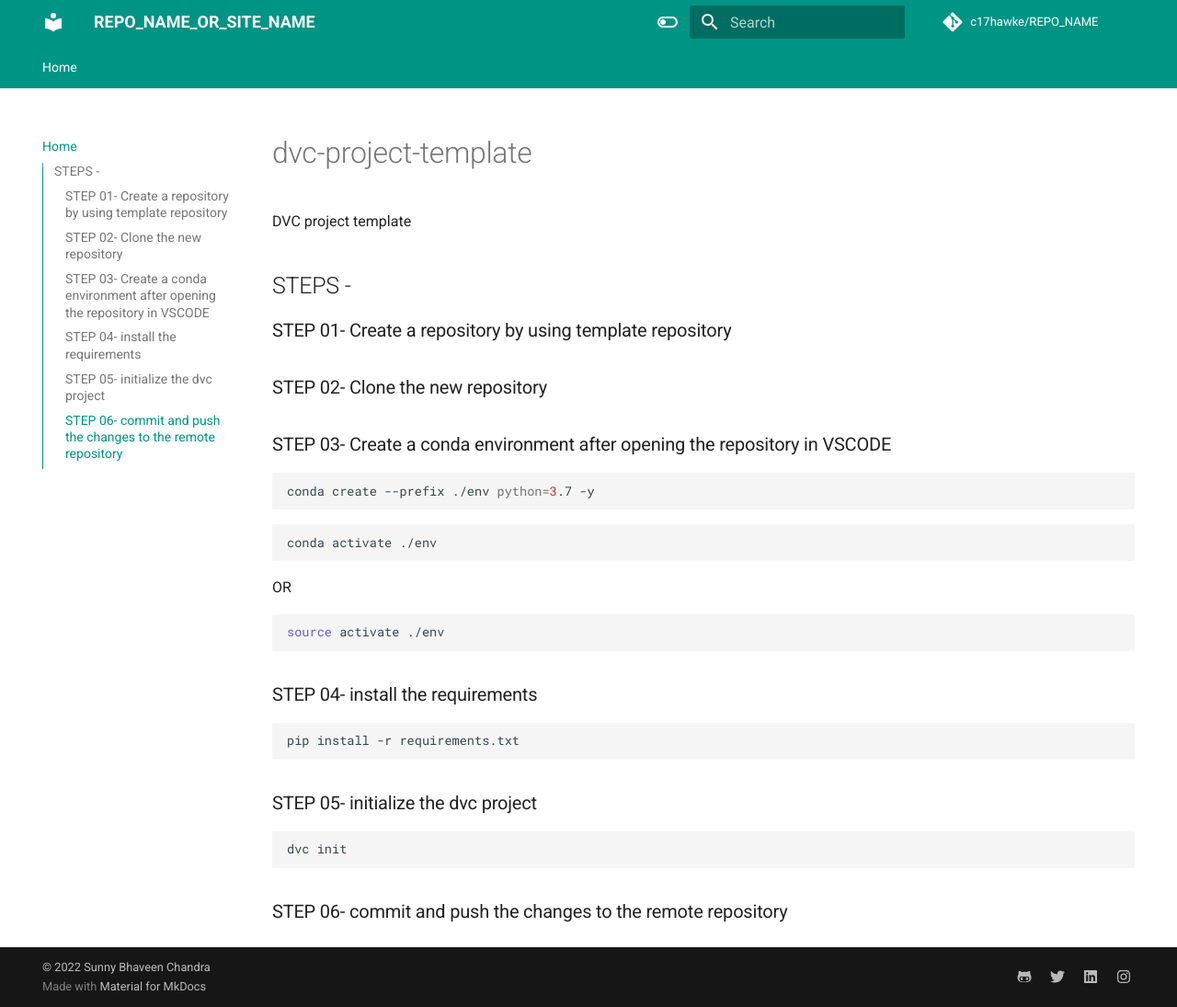
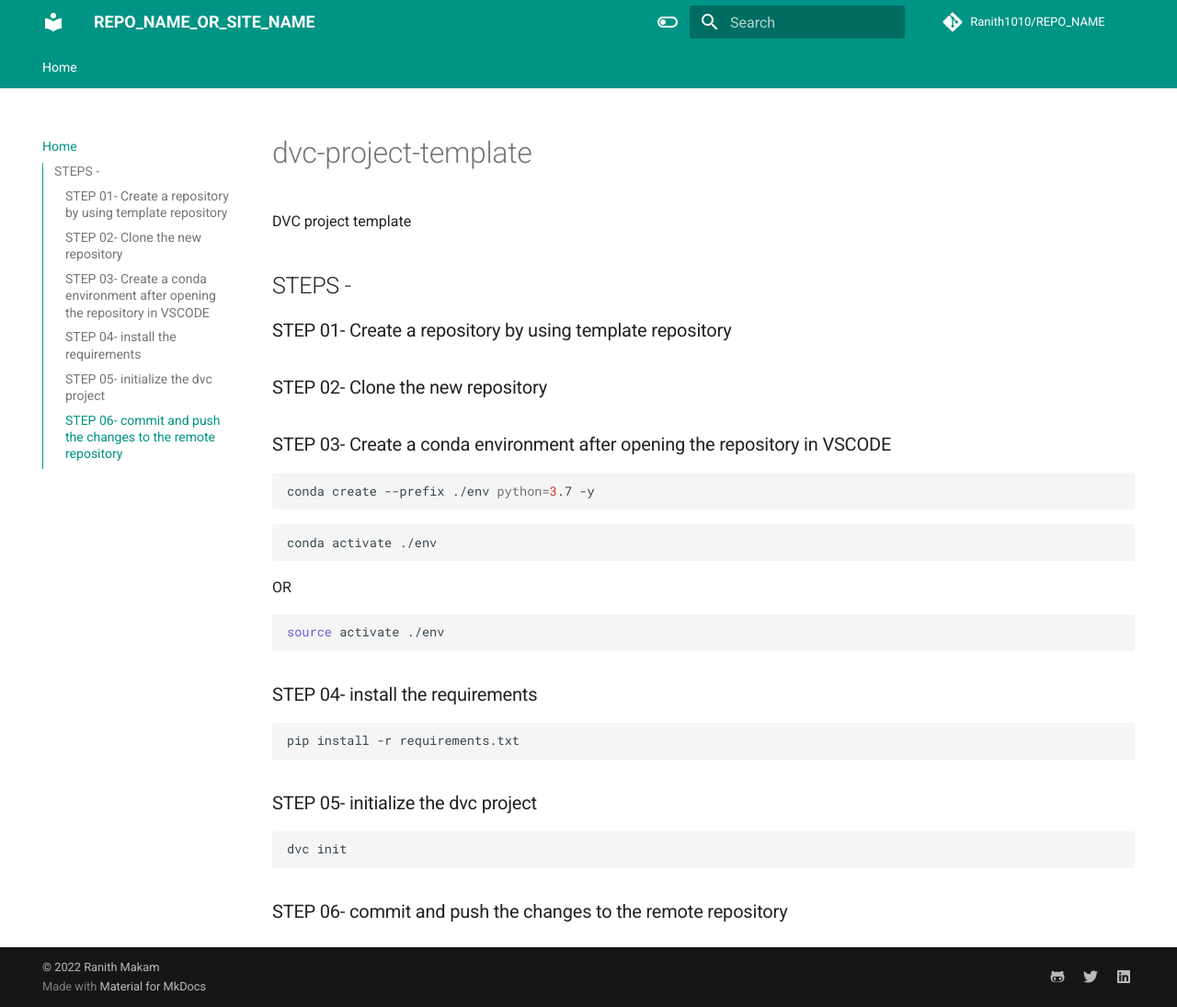
Before and after one commit to Ranith1010/DVC-NLP-Project, an MkDocs documentation site: the page built from docs/index.md, in a window 1280 px wide and 1095 px high. Shown: the whole window at 92% size. Built offline with MkDocs 1.6.1 and Material for MkDocs 9.7.7, drawn with Linux system fonts in a browser that asks for light colours; comment, search, counter and statistics services are not loaded.

Commit message:
updated details

```diff
--- a/mkdocs.yml
+++ b/mkdocs.yml
@@ -4,13 +4,13 @@ site_name: REPO_NAME_OR_SITE_NAME
 nav:
   - Home: index.md
 
-site_author: Sunny Bhaveen Chandra
+site_author: Ranith Makam
 site_description: >-
   DESCRIPTION
 
 # Repository
-repo_name: c17hawke/REPO_NAME
-repo_url: https://github.com/c17hawke/REPO_NAME
+repo_name: Ranith1010/REPO_NAME
+repo_url: https://github.com/Ranith1010/REPO_NAME
 
 # Configuration
 theme:
@@ -39,13 +39,11 @@ theme:
 extra:
   social:
     - icon: fontawesome/brands/github-alt
-      link: https://github.com/c17hawke
+      link: https://github.com/Ranith1010
     - icon: fontawesome/brands/twitter
-      link: https://twitter.com/c17hawke
+      link: https://twitter.com/PoloniumBiscuit
     - icon: fontawesome/brands/linkedin
-      link: https://linkedin.com/in/c17hawke
-    - icon: fontawesome/brands/instagram
-      link: https://www.instagram.com/c17hawke/
+      link: https://www.linkedin.com/in/ranithmakam/
 
 extra_javascript:
   - javascripts/mathjax.js
@@ -70,4 +68,4 @@ plugins:
   - search
 
 copyright: |
-  &copy; 2022 <a href="https://github.com/c17hawke"  target="_blank" rel="noopener">Sunny Bhaveen Chandra</a>
+  &copy; 2022 <a href="https://github.com/Ranith1010"  target="_blank" rel="noopener">Ranith Makam</a>
```
